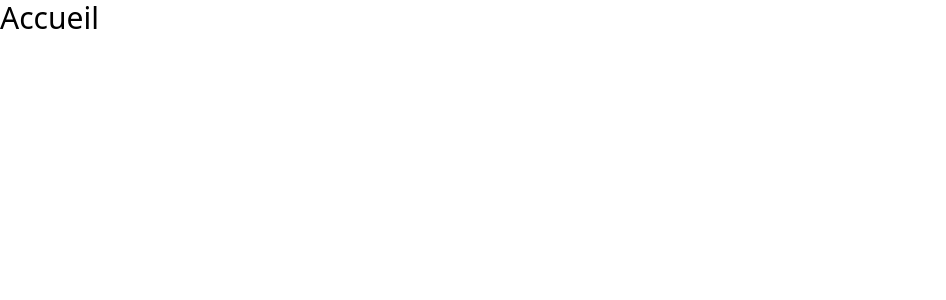
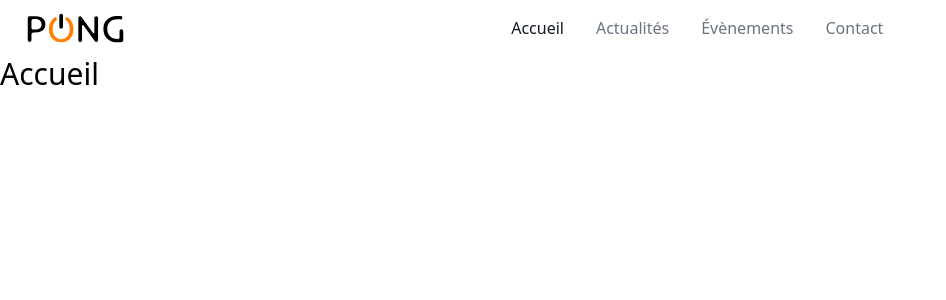
Before and after one commit to ainemehdi6/piong, a React (Vite) app in the folder front/: page / in a window 1280 px wide. Shown: the top 300 px of the page, without its empty margins (0-946 px from the left). Built offline with nearby package versions, Linux system fonts and the light colour scheme.

Commit message:
feat(front): ajout de la navbar

```diff
--- /dev/null
+++ b/front/src/components/Navbar/NavItem.tsx
@@ -0,0 +1,21 @@
+import { PropsWithChildren } from "react";
+import { NavLink } from "react-router-dom";
+
+type NavItemProps = PropsWithChildren<{
+  href: string;
+}>;
+
+function NavItem({ href, children }: NavItemProps) {
+  return (
+    <NavLink
+      to={href}
+      className={({ isActive }) =>
+        `${isActive ? "text-gray-900 border-gray-200 lg:border-transparent" : "text-gray-500 border-transparent"} block py-2 pr-4 pl-3 lg:p-0 border-b hover:bg-gray-100 lg:hover:bg-transparent`
+      }
+    >
+      {children}
+    </NavLink>
+  );
+}
+
+export default NavItem;
--- /dev/null
+++ b/front/src/components/Navbar/Navbar.tsx
@@ -0,0 +1,50 @@
+import { Link } from "react-router-dom";
+import MyRoutes from "../../MyRoutes";
+import NavItem from "./NavItem";
+import { useState } from "react";
+import logoPiongLight from "../../assets/images/logo-piong/logo-piong-light.svg";
+import ToggleButton from "./ToggleButton";
+
+function Navbar() {
+  const [menuOpened, setMenuOpened] = useState(false);
+
+  const menuId = "mobile-menu";
+
+  const toggleMenu = () => setMenuOpened((previous) => !previous);
+
+  return (
+    <header>
+      <nav className="bg-white border-gray-200 px-4 lg:px-6 py-2.5">
+        <div className="flex flex-wrap justify-between items-center mx-auto max-w-screen-xl">
+          <Link to={MyRoutes.ACCUEIL} className="flex items-center">
+            <img src={logoPiongLight} className="mr-3 h-6 sm:h-9" alt="Logo PIONG" />
+          </Link>
+          <div className="flex items-center lg:order-2">
+            <ToggleButton menuOpened={menuOpened} toggleMenu={toggleMenu} menuId={menuId} />
+          </div>
+          <div
+            className={`${menuOpened || "hidden"} justify-between items-center w-full lg:flex lg:w-auto lg:order-1`}
+            id={menuId}
+          >
+            <ul className="flex flex-col mt-4 font-medium lg:flex-row lg:space-x-8 lg:mt-0">
+              <li>
+                <NavItem href={MyRoutes.ACCUEIL}>Accueil</NavItem>
+              </li>
+              <li>
+                <NavItem href={MyRoutes.ACTUS}>Actualités</NavItem>
+              </li>
+              <li>
+                <NavItem href={MyRoutes.EVENEMENTS}>Évènements</NavItem>
+              </li>
+              <li>
+                <NavItem href={MyRoutes.CONTACT}>Contact</NavItem>
+              </li>
+            </ul>
+          </div>
+        </div>
+      </nav>
+    </header>
+  );
+}
+
+export default Navbar;
--- /dev/null
+++ b/front/src/components/Navbar/ToggleButton.tsx
@@ -0,0 +1,26 @@
+import { faBars, faXmark } from "@fortawesome/free-solid-svg-icons";
+import { FontAwesomeIcon } from "@fortawesome/react-fontawesome";
+
+type ToggleButtonProps = {
+  menuOpened: boolean;
+  toggleMenu: () => void;
+  menuId?: string;
+};
+
+function ToggleButton({ menuOpened, toggleMenu, menuId }: ToggleButtonProps) {
+  return (
+    <button
+      data-collapse-toggle={menuId}
+      type="button"
+      className="inline-flex items-center p-2 ml-1 text-sm text-gray-500 rounded-lg lg:hidden hover:bg-gray-100 focus:outline-none focus:ring-2 focus:ring-gray-200 "
+      aria-controls={menuId}
+      aria-expanded="false"
+      onClick={toggleMenu}
+    >
+      <span className="sr-only">{menuOpened ? "Fermer le menu" : "Ouvrir le menu"}</span>
+      <FontAwesomeIcon icon={menuOpened ? faXmark : faBars} className="size-6" />
+    </button>
+  );
+}
+
+export default ToggleButton;
--- a/front/src/layouts/PublicLayout.tsx
+++ b/front/src/layouts/PublicLayout.tsx
@@ -1,9 +1,15 @@
 import { PropsWithChildren } from "react";
+import Navbar from "../components/Navbar/Navbar";
 
 type PublicLayoutProps = PropsWithChildren;
 
 function PublicLayout({ children }: PublicLayoutProps) {
-  return <>{children}</>;
+  return (
+    <>
+      <Navbar />
+      {children}
+    </>
+  );
 }
 
 export default PublicLayout;
```
